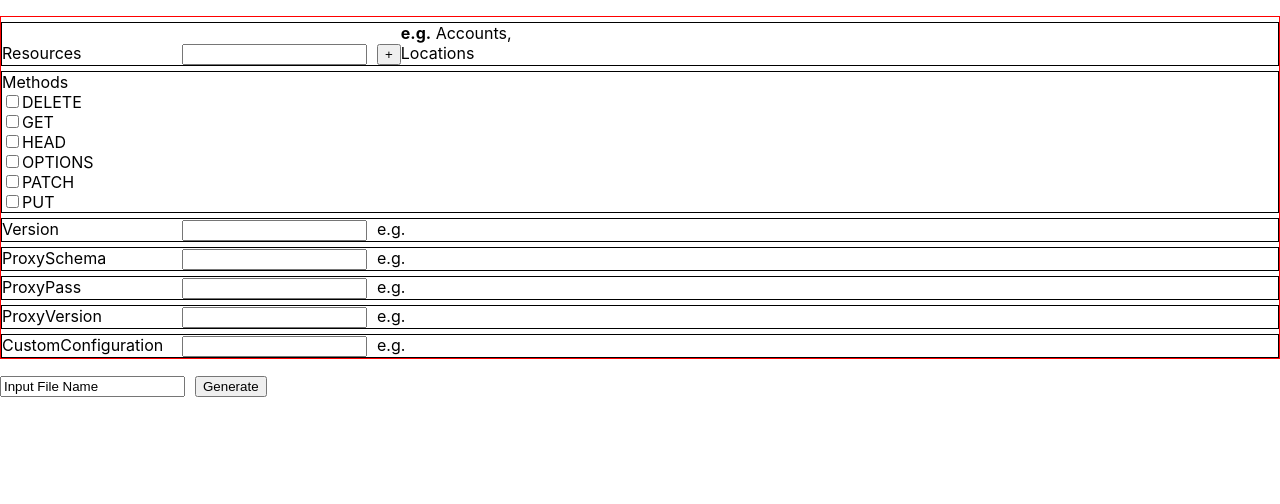
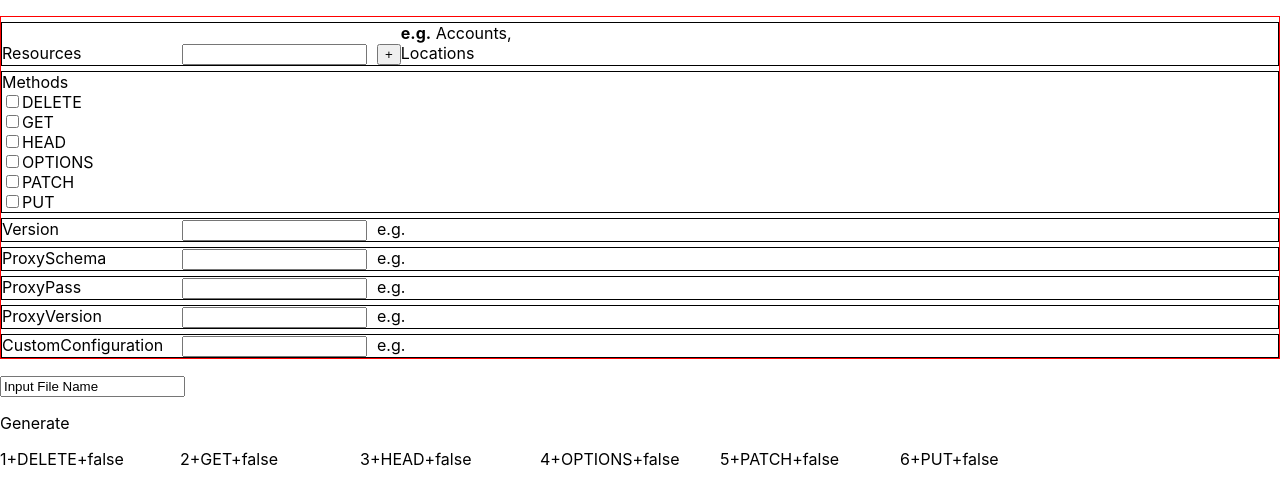
Before and after one commit to OscarZhou/route-gen, a React app: page / in a window 1280 px wide. Shown: the top 504 px of the page. Built offline with nearby package versions, Linux system fonts and the light colour scheme.

Commit message:
Locate props.clicked is not a function error for methods.js

```diff
--- a/src/components/Methods/Method/Method.js
+++ b/src/components/Methods/Method/Method.js
@@ -4,10 +4,8 @@ import classes from "./Method.css"
 
 const method = (props) => {
     return (
-        <div className={classes.Method}
-            id={props.id} >
-            <input type="checkbox"
-                onClick={props.clicked} />{props.value}
+        <div className={classes.Method} onClick={ props.clicked }>
+            <input type="checkbox" />{props.value}
         </div>
     )
 }
--- a/src/components/Methods/Methods.js
+++ b/src/components/Methods/Methods.js
@@ -2,12 +2,12 @@ import React from 'react'
 import Method from "./Method/Method.js"
 
 const methods = ( props ) =>
-    props.methodOptions.map((option, index) => {
+    props.values.map((option, index) => {
         return (
             <Method key={option.id}
                 checked={option.checked}
                 value={option.method}
-                clicked={props.clicked} />
+                clicked={() => props.clicked(index)} />
         )
     })
 
--- a/src/components/ResourceLabels/ResourceLabel/ResourceLabel.js
+++ b/src/components/ResourceLabels/ResourceLabel/ResourceLabel.js
@@ -3,10 +3,9 @@ import classes from "./ResourceLabel.css"
 
 const resourceLabel = (props) =>{
     return (
-        <div className={classes.ResourceLabel} >
-            <a className={classes.Tag}
-            href="#"
-            onClick={props.clicked}>{props.value}</a>
+        <div className={classes.ResourceLabel} key={props.key} >
+            <p className={classes.Tag}
+            onClick={props.clicked}>{props.value}</p>
         </div>
     )
 }
--- a/src/components/Template/Template.js
+++ b/src/components/Template/Template.js
@@ -6,7 +6,9 @@ import Methods from '../Methods/Methods.js'
 
 const template = ( props ) =>{
     // let resources = <Resources value={props.value} />
-
+    let methodOptions = null;
+    methodOptions = <Methods values={props.methodOptions}
+                clicked={ props.methodClicked} />
 
     return (
         <div className={classes.Template}>
@@ -20,8 +22,9 @@ const template = ( props ) =>{
                 </li>
                 <li>
                     <span>Methods</span>
-                    <Methods methodOptions={props.methodOptions}
-                        clicked={ props.methodClicked } />
+                    {methodOptions}
+                    {/* <Methods methodOptions={props.methodOptions}
+                        clicked={ props.methodClicked } /> */}
                 </li>
                 <li>
                     <span>Version</span>
@@ -50,8 +53,8 @@ const template = ( props ) =>{
                 </li>
             </ul>
             <input type="text" readOnly value="Input File Name" />
-            <input type="button" className={classes.Generate}
-              onClick={props.test} value="Generate" />
+            <p className={classes.Generate}
+              onClick={props.testClicked} >Generate</p>
         </div>
     )
 }
--- a/src/containers/App.js
+++ b/src/containers/App.js
@@ -14,7 +14,8 @@ class App extends Component {
         {id: "4", method:"OPTIONS", checked:false},
         {id: "5", method:"PATCH", checked:false},
         {id: "6", method:"PUT", checked:false}
-      ]
+      ],
+      test: true
   }
 
   appendResourceHandler = () =>{
@@ -45,11 +46,11 @@ class App extends Component {
     event.target.value= ""
   }
 
-  methodClickedHandler = (event, id) => {
+  methodClickedHandler = (id) => {
     const methodIndex = this.state.methodOptions.findIndex(p => {
-      return p.id === id;
+      return p.key === id;
     });
-
+    alert("1")
     let methodOption = {...this.state.methodOptions[methodIndex]};
     // if (methodOption.checked == ""){
     //   methodOption.checked = "checked"
@@ -64,17 +65,22 @@ class App extends Component {
     });
   }
 
-  testHandler = () =>{
-    alert("11111");
-    let states = this.state.methodOptions.map((option) => {
-      return (
-        <span>{option.id}+{option.method}+{option.checked}</span>
-      )
-    });
-    alert(states);
+  testHandler = (event) =>{
+    console.log(event.type)
+    this.setState({
+      test: true
+    })
+    alert("111")
   }
 
   render() {
+    let states = this.state.methodOptions.map((option, index) => {
+        return (
+          <span key={index}>{option.id}+{option.method}+{JSON.stringify(option.checked)}</span>
+        )
+      });
+
+
     return (
       <div className={classes.App}>
         <Template
@@ -85,8 +91,8 @@ class App extends Component {
           resourceLabels={this.state.resourceLabels}
           methodClicked={this.state.methodClickedHandler}
           methodOptions={this.state.methodOptions}
-          test={this.state.testHandler} />
-
+          testClicked={this.state.testHandler} />
+      {states}
       </div>
     );
   }
```
